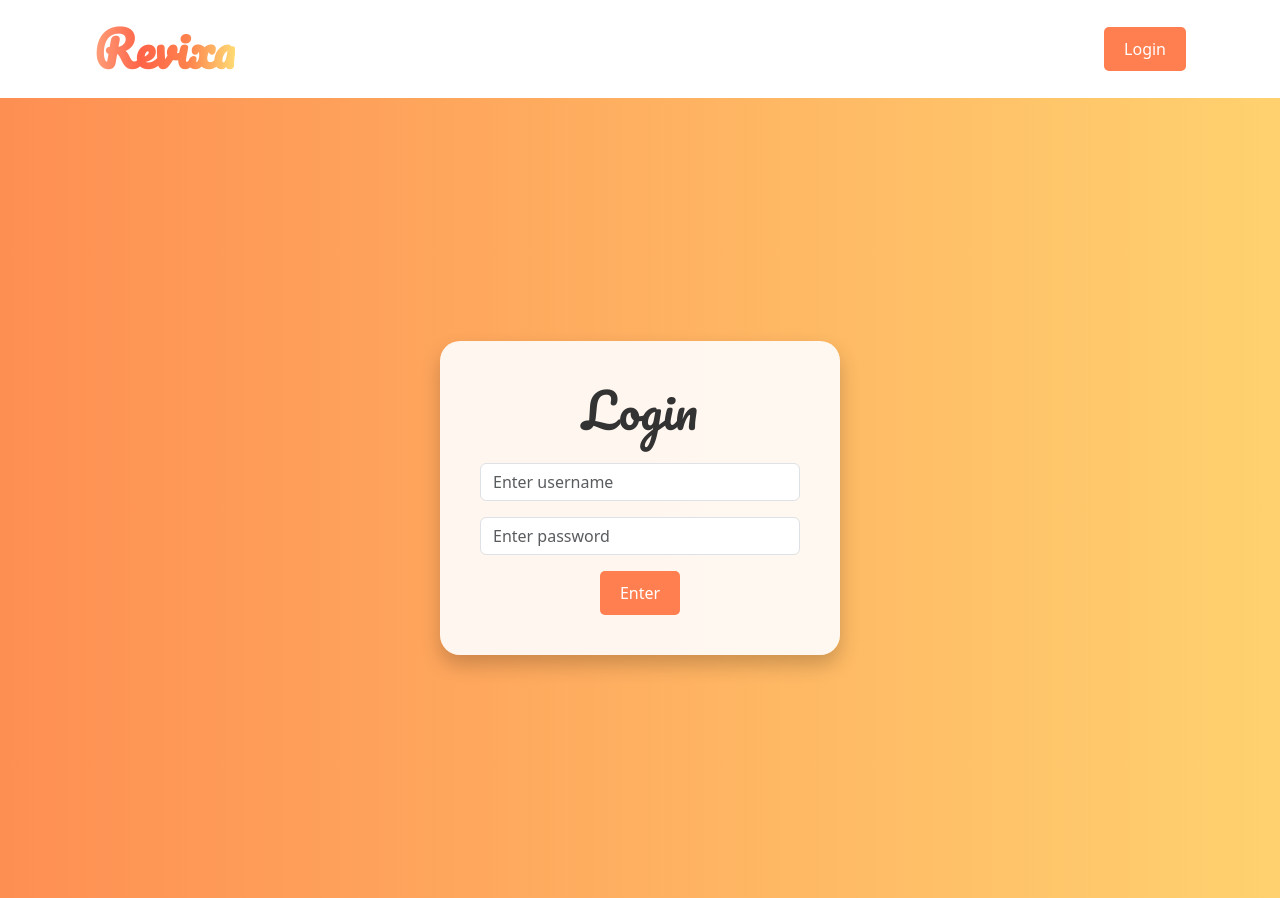
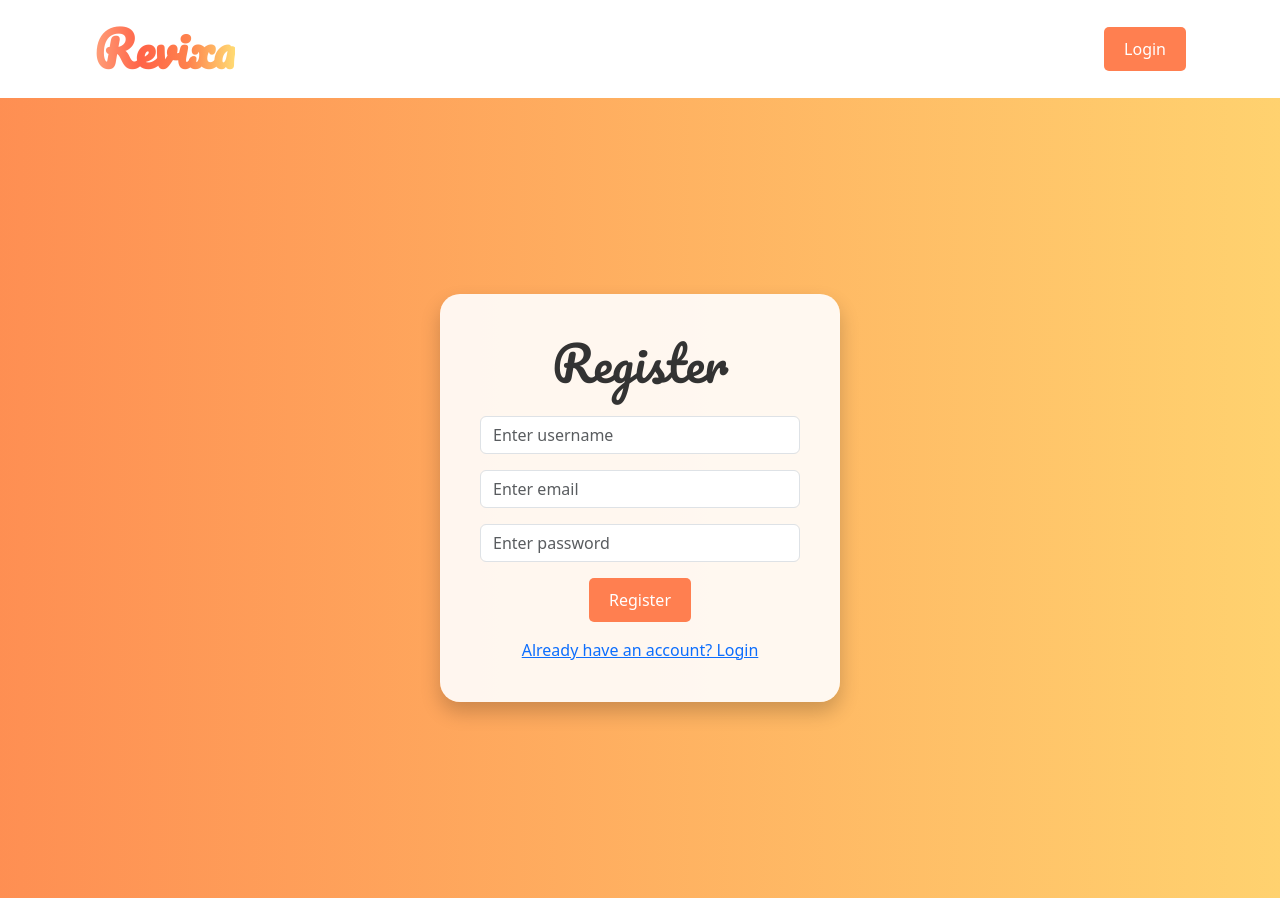
Before and after one commit to MarioLFB/Revixa-frontend, a React (Vite) app: page /register in a window 1280 px wide. Built offline with nearby package versions, Linux system fonts and the light colour scheme.

Commit message:
add conditional logic for Login/Register form with dynamic navigation and email input for registration

```diff
--- a/src/pages/Login/index.jsx
+++ b/src/pages/Login/index.jsx
@@ -1,5 +1,5 @@
 import React, { useState, useContext } from "react";
-import { useNavigate } from "react-router-dom";
+import { useNavigate, Link, useLocation } from "react-router-dom";
 import AuthContext from "../../context/AuthContext";
 import { Form } from "react-bootstrap";
 import styled, { keyframes } from "styled-components";
@@ -45,22 +45,32 @@ const Title = styled.h2`
 
 function Login() {
   const [username, setUsername] = useState("");
+  const [email, setEmail] = useState("");
   const [password, setPassword] = useState("");
   const [loading, setLoading] = useState(false);
   const [error, setError] = useState("");
 
-  const { login } = useContext(AuthContext);
+  const { login, register } = useContext(AuthContext);
   const navigate = useNavigate();
+  const location = useLocation();
+
+  const isRegister = location.pathname === "/register";
 
   const handleSubmit = async (e) => {
     e.preventDefault();
     setLoading(true);
     setError("");
+
     try {
-      await login({ username, password });
-      navigate("/dashboard");
+      if (isRegister) {
+        await register({ username, email, password });
+        navigate("/dashboard");
+      } else {
+        await login({ username, password });
+        navigate("/dashboard");
+      }
     } catch (err) {
-      setError("Invalid username or password");
+      setError("Invalid credentials. Please try again.");
     } finally {
       setLoading(false);
     }
@@ -70,7 +80,7 @@ function Login() {
     <LoginWrapper>
       <FormContainer>
         <Form onSubmit={handleSubmit}>
-          <Title className="mb-4">Login</Title>
+          <Title className="mb-4">{isRegister ? "Register" : "Login"}</Title>
           {error && <p style={{ color: "red" }}>{error}</p>}
 
           <Form.Group className="mb-3" controlId="formBasicUsername">
@@ -83,6 +93,18 @@ function Login() {
             />
           </Form.Group>
 
+          {isRegister && (
+            <Form.Group className="mb-3" controlId="formBasicEmail">
+              <Form.Control
+                type="email"
+                placeholder="Enter email"
+                value={email}
+                onChange={(e) => setEmail(e.target.value)}
+                disabled={loading}
+              />
+            </Form.Group>
+          )}
+
           <Form.Group className="mb-3" controlId="formBasicPassword">
             <Form.Control
               type="password"
@@ -94,8 +116,16 @@ function Login() {
           </Form.Group>
 
           <PrimaryButton as="button" type="submit" disabled={loading}>
-            {loading ? "Logging in..." : "Enter"}
+            {loading ? "Processing..." : isRegister ? "Register" : "Login"}
           </PrimaryButton>
+
+          <div className="mt-3">
+            {isRegister ? (
+              <Link to="/login">Already have an account? Login</Link>
+            ) : (
+              <Link to="/register">Don't have an account? Register</Link>
+            )}
+          </div>
         </Form>
       </FormContainer>
     </LoginWrapper>
```
